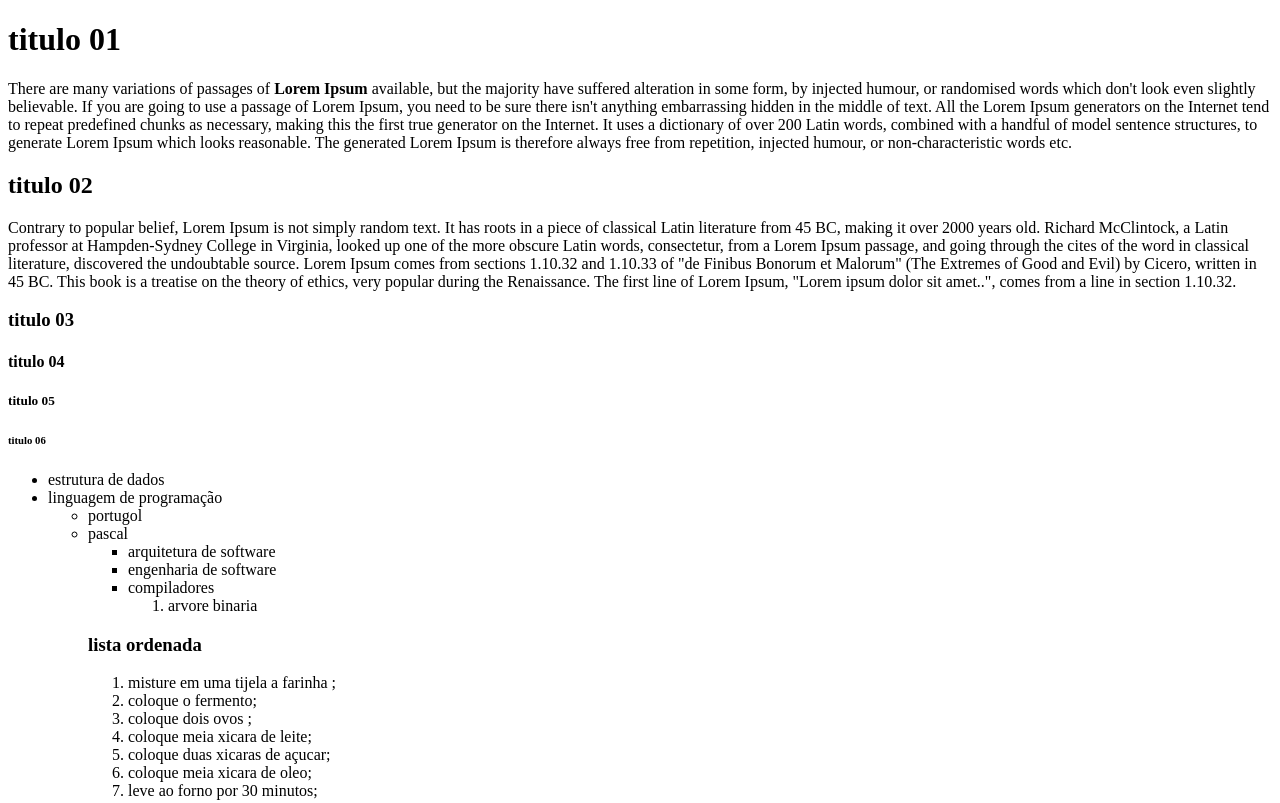
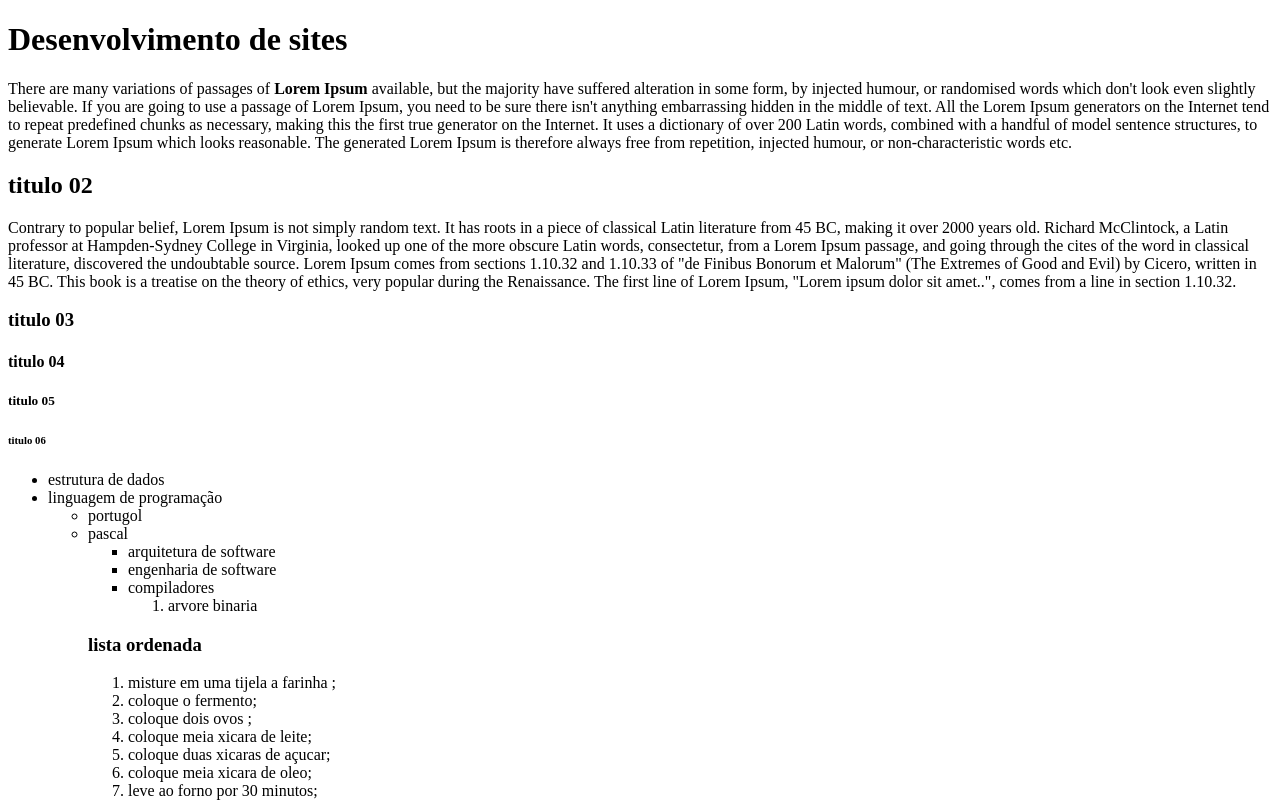
Before and after one commit to monteiroads96/page, a plain HTML site: page index.html in a window 1280 px wide. Shown: the top 803 px of the page. Drawn offline with Linux system fonts and the light colour scheme.

Commit message:
Update index.html

```diff
--- a/index.html
+++ b/index.html
@@ -7,7 +7,7 @@
   <head>
 
   <body>
-     <h1>titulo 01</h1>
+     <h1>Desenvolvimento de sites</h1>
 
 <P>There are many variations of passages of <STRONG>Lorem Ipsum</STRONG> available, but the majority have suffered alteration in some form, by injected humour, or randomised words which don't look even slightly believable. If you are going to use a passage of Lorem Ipsum, you need to be sure there isn't anything embarrassing hidden in the middle of text. All the Lorem Ipsum generators on the Internet tend to repeat predefined chunks as necessary, making this the first true generator on the Internet. It uses a dictionary of over 200 Latin words, combined with a handful of model sentence structures, to generate Lorem Ipsum which looks reasonable. The generated Lorem Ipsum is therefore always free from repetition, injected humour, or non-characteristic words etc.
 </P>
```
